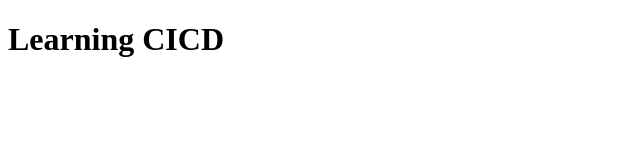
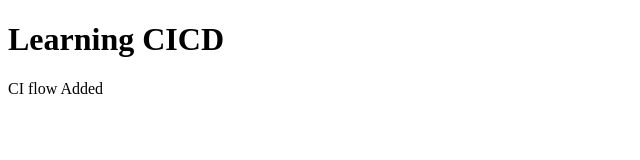
Before and after one commit to forwebdevelopment/CICDLearningProfile-Info, a plain HTML site: page index.html in a window 1280 px wide. Shown: the whole page, without its empty margins (0-640 px from the left). Drawn offline with Linux system fonts and the light colour scheme.

Commit message:
some change in index file

```diff
--- a/index.html
+++ b/index.html
@@ -8,5 +8,6 @@
 </head>
 <body>
     <h1>Learning CICD</h1>
+    <p>CI flow Added</p>
 </body>
 </html>
```
